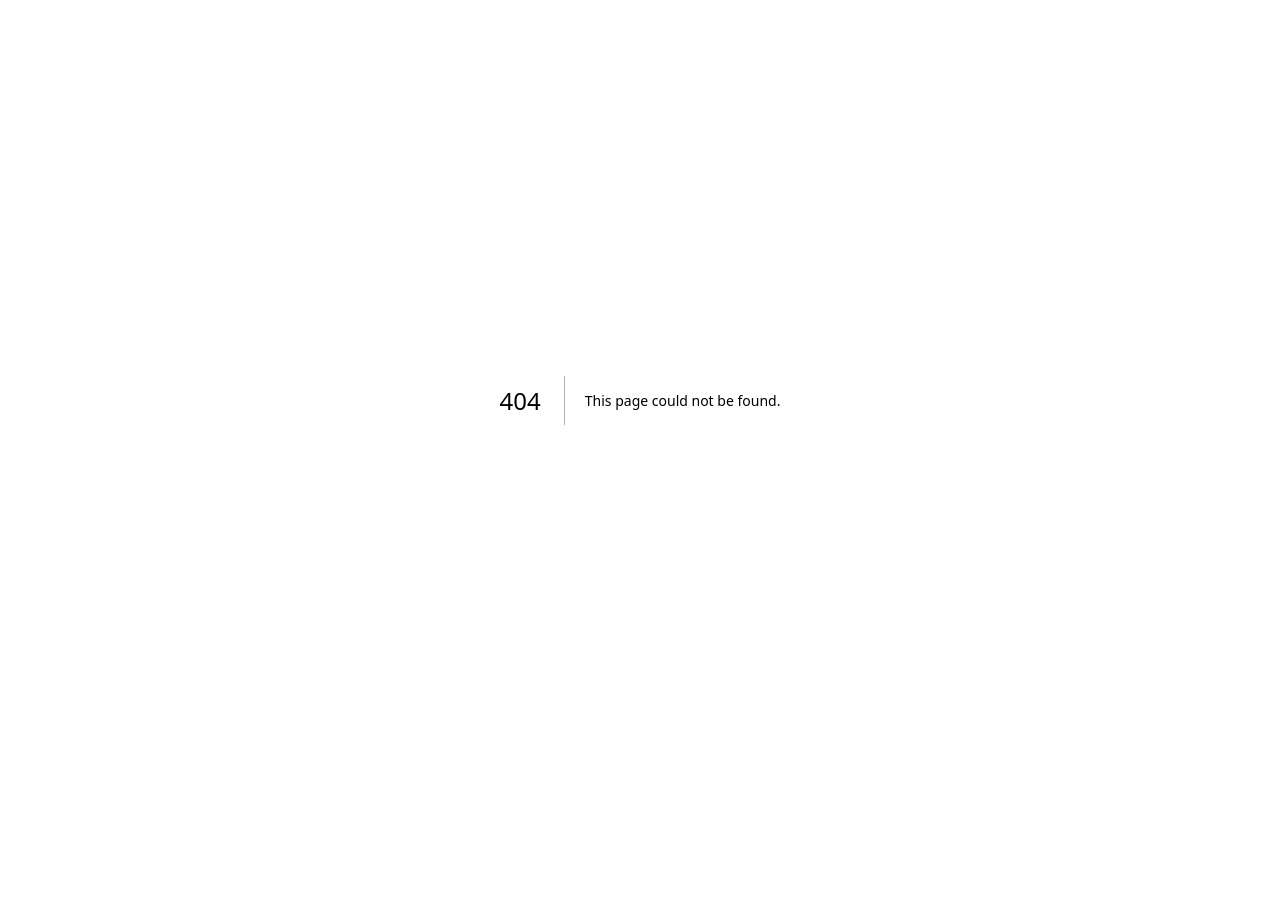
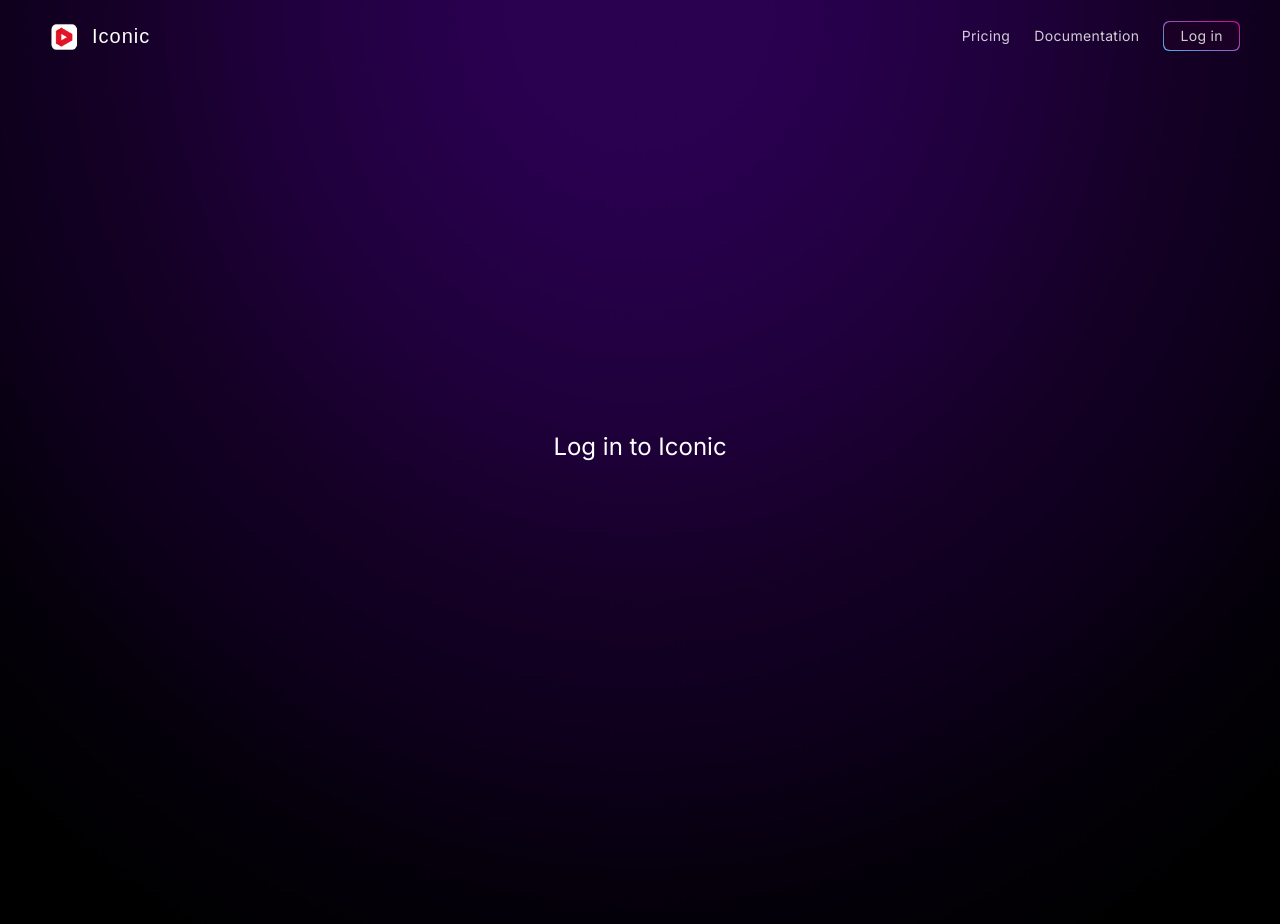
Before and after one commit to lukef7fywmrp/iconic-npm, a Next.js app: page /login in a window 1280 px wide. Before the commit this address had no page. Shown: the top 924 px of the page. Before the commit the page ends 800 px from the top, so only its background shows below. Built offline with nearby package versions, Linux system fonts and the light colour scheme; a web font is replaced by a local one.

Commit message:
added login.tsx

```diff
--- a/components/Header.tsx
+++ b/components/Header.tsx
@@ -7,6 +7,7 @@ function Header() {
       <img className="absolute w-full h-[180vh]" src="/gradientbg.png" alt="" />
       <div className="flex w-full h-full justify-between px-10 py-3 z-0">
         {/* Logo */}
+        <Link href="/">
           <div className="flex items-center space-x-1 transition-transform duration-300 ease-out hover:scale-105 cursor-pointer">
             <div className="relative w-12 h-12 ">
               <Image src="/logo6.png" objectFit="contain" layout="fill" />
@@ -16,6 +17,7 @@ function Header() {
               Iconic
             </p>
           </div>
+        </Link>
         {/* Pricing & Sign in */}
         <div className="flex items-center text-sm space-x-6 text-white/80">
           <Link href="/">
@@ -24,10 +26,10 @@ function Header() {
           <Link href="/">
             <p className="headerLink">Documentation</p>
           </Link>
-          <Link href="/">
+          <Link href="/login">
             <div className="bg-gradient-to-tr from-[#50afeb] to-[#cd0789] p-[1px] rounded-md headerLink">
               <button className="bg-[#1b0026] px-4 py-1 rounded-md">
-                Sign up
+                Log in
               </button>
             </div>
           </Link>
--- /dev/null
+++ b/pages/login.tsx
@@ -0,0 +1,27 @@
+import Head from "next/head";
+import Image from "next/image";
+import Header from "../components/Header";
+
+function Login() {
+  return (
+    <div className="min-h-screen flex flex-col">
+      <Head>
+        <title>iconicnpm.com</title>
+        <meta name="description" content="Generated by create next app" />
+        /wikipedia/commons/a/a7/React-icon.svg
+      </Head>
+      <Header />
+
+      <main className="max-w-4xl mx-auto flex flex-col justify-center items-center flex-1">
+        <Image src="/logo6.png" width={70} height={70} objectFit="contain" />
+        <h2 className="text-white z-10 text-2xl">Log in to Iconic</h2>
+        <div>
+          <button> </button>
+          <button></button>
+        </div>
+      </main>
+    </div>
+  );
+}
+
+export default Login;
```
Also changed, not shown: 1 other file (tests, documents, lock files or other folders). Lines whose indentation alone changed are shown as unchanged.
